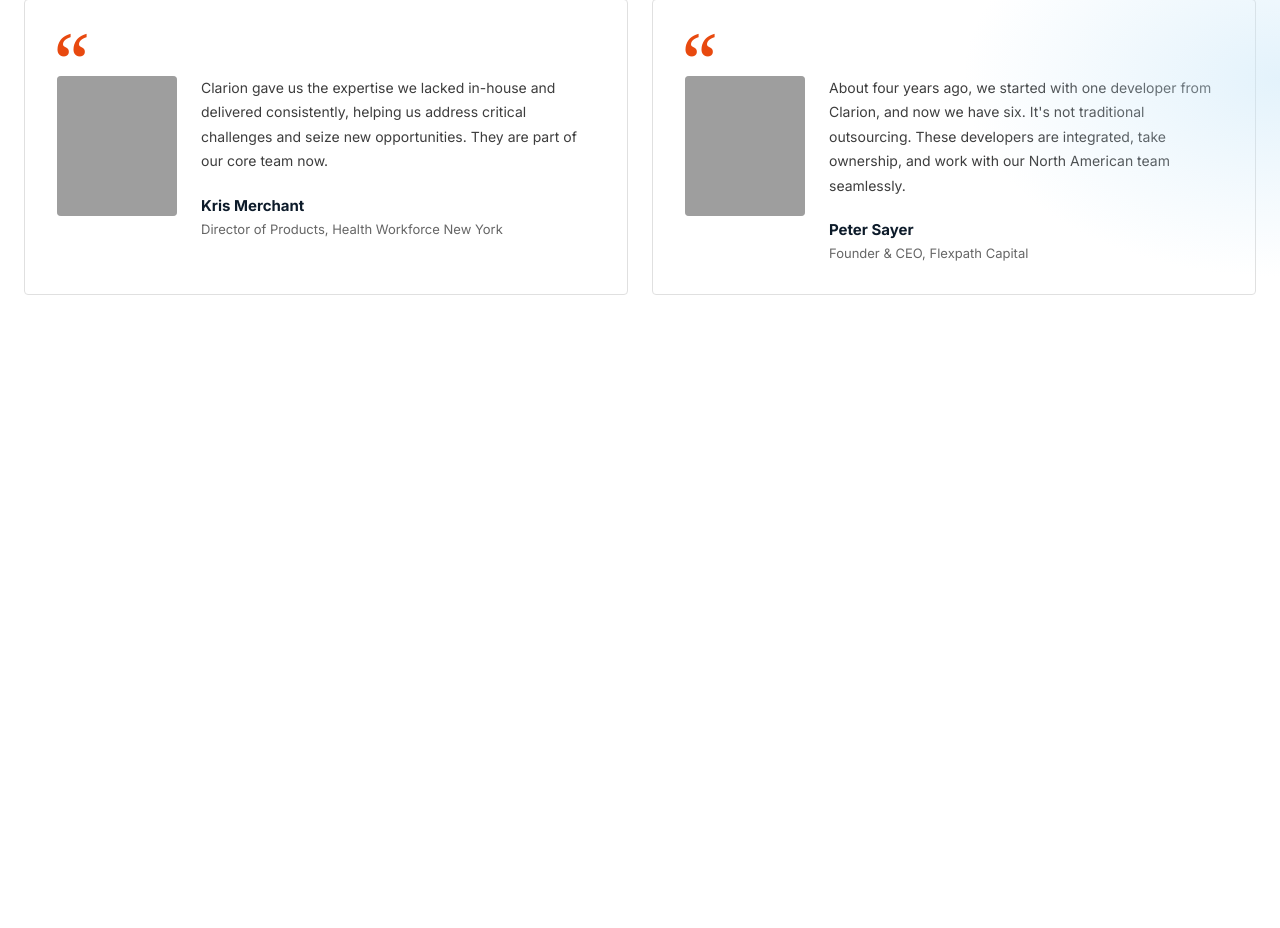
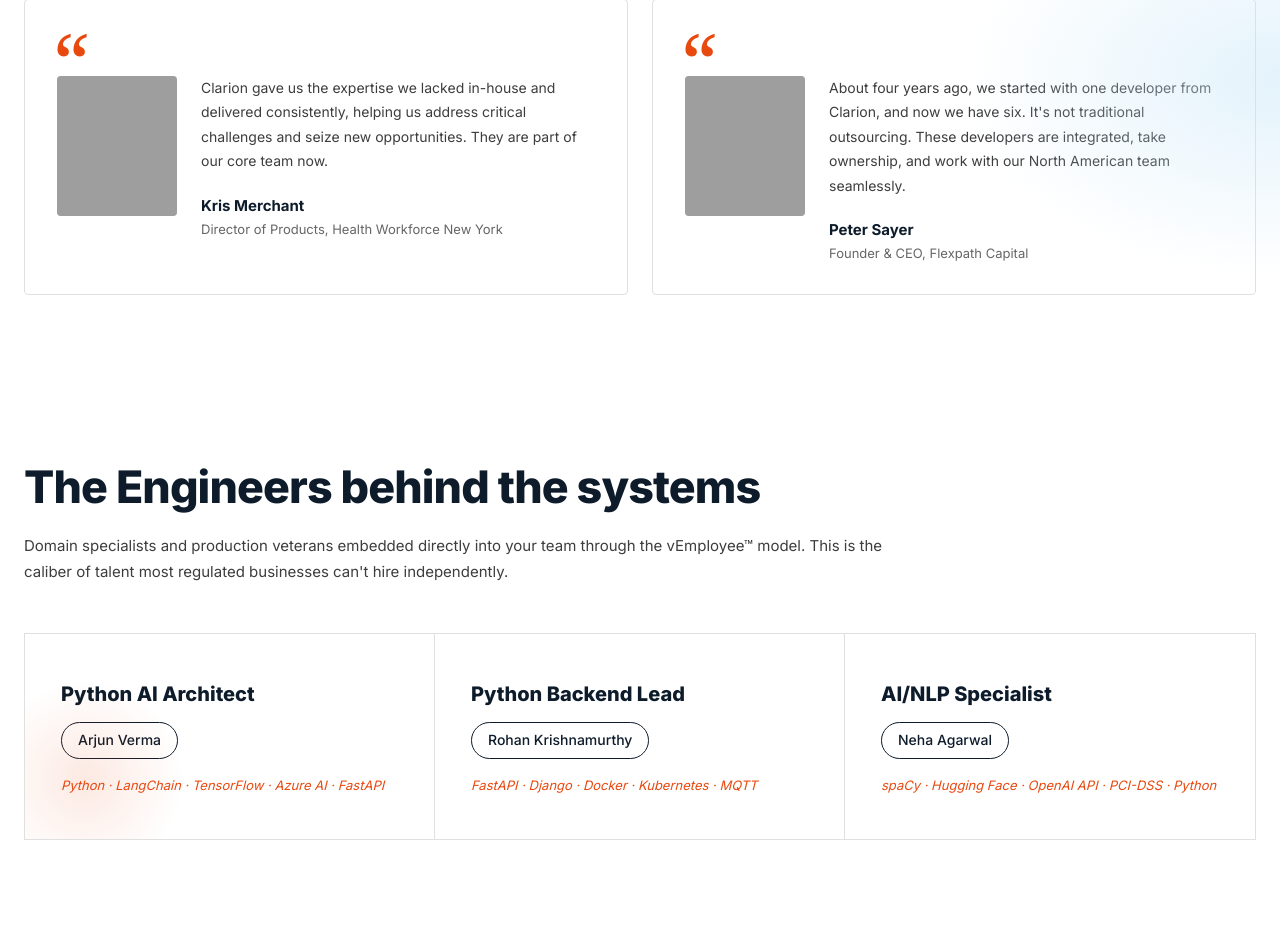
Before and after one commit to Prasad-kulkarni24/ClarionTechWP, a WordPress theme: template wp-content/themes/clariontech/index.php in a window 1280 px wide. Shown: the part 4560-5488 px from the top of the page. Before the commit the page ends 4855 px from the top, so only its background shows below. Run offline with PHP 8.4 and a stand-in for WordPress, Linux system fonts and the light colour scheme; the site name, menu and one post (Sample post) are stand-ins, and other content is empty; some libraries are stand-ins or nearby versions; grey boxes are pictures that could not be loaded.

Commit message:
Add Engineers section (7th fold)

```diff
--- a/wp-content/themes/clariontech/front-page.php
+++ b/wp-content/themes/clariontech/front-page.php
@@ -19,6 +19,8 @@ get_header();
 
     <?php get_template_part( 'template-parts/testimonials' ); ?>
 
+    <?php get_template_part( 'template-parts/engineers' ); ?>
+
     <?php
     // More sections will be added here
     ?>
--- a/wp-content/themes/clariontech/index.php
+++ b/wp-content/themes/clariontech/index.php
@@ -19,6 +19,8 @@ get_header();
 
     <?php get_template_part( 'template-parts/testimonials' ); ?>
 
+    <?php get_template_part( 'template-parts/engineers' ); ?>
+
     <?php
     // Additional page sections will be added here as more designs are shared
     ?>
--- a/wp-content/themes/clariontech/style.css
+++ b/wp-content/themes/clariontech/style.css
@@ -1597,3 +1597,140 @@ input, textarea, select, button {
         font-size: 60px;
     }
 }
+
+/* ============================================================
+   ENGINEERS SECTION
+   ============================================================ */
+.engineers-section {
+    padding: 80px 0 88px;
+    background: var(--color-white);
+}
+
+.eng-header {
+    max-width: 900px;
+    margin-bottom: 48px;
+}
+
+.eng-heading {
+    font-size: clamp(28px, 3.5vw, 46px);
+    font-weight: 800;
+    color: var(--color-dark-navy);
+    line-height: 1.1;
+    letter-spacing: -0.02em;
+    margin-bottom: 20px;
+}
+
+.eng-description {
+    font-size: 15px;
+    color: var(--color-text-body);
+    line-height: 1.75;
+    max-width: 860px;
+}
+
+/* ── 3-column grid ────────────────────────────────────── */
+.eng-grid {
+    display: grid;
+    grid-template-columns: repeat(3, 1fr);
+    border: 1px solid var(--color-border);
+}
+
+.eng-card {
+    border-right: 1px solid var(--color-border);
+    position: relative;
+    overflow: hidden;
+}
+
+.eng-card:last-child {
+    border-right: none;
+}
+
+.eng-card-inner {
+    padding: 48px 36px 44px;
+    display: flex;
+    flex-direction: column;
+    gap: 16px;
+    height: 100%;
+}
+
+/* Featured card — subtle peach glow bottom-left */
+.eng-card--featured::before {
+    content: '';
+    position: absolute;
+    bottom: -40px;
+    left: -40px;
+    width: 200px;
+    height: 200px;
+    background: radial-gradient(circle, rgba(232, 73, 15, 0.12) 0%, transparent 70%);
+    pointer-events: none;
+}
+
+/* ── Card elements ────────────────────────────────────── */
+.eng-role {
+    font-size: 20px;
+    font-weight: 800;
+    color: var(--color-dark-navy);
+    line-height: 1.2;
+}
+
+.eng-name-pill {
+    display: inline-block;
+    border: 1px solid var(--color-dark-navy);
+    border-radius: 100px;
+    padding: 6px 16px;
+    font-size: 14px;
+    font-weight: 500;
+    color: var(--color-dark-navy);
+    align-self: flex-start;
+}
+
+.eng-skills {
+    font-size: 13px;
+    font-style: italic;
+    color: var(--color-orange);
+    line-height: 1.6;
+}
+
+/* ── Responsive ───────────────────────────────────────── */
+@media (max-width: 860px) {
+    .eng-grid {
+        grid-template-columns: 1fr 1fr;
+    }
+
+    .eng-card:nth-child(2) {
+        border-right: none;
+    }
+
+    .eng-card:nth-child(3) {
+        border-top: 1px solid var(--color-border);
+        border-right: none;
+        grid-column: 1 / -1;
+    }
+}
+
+@media (max-width: 560px) {
+    .engineers-section {
+        padding: 56px 0 64px;
+    }
+
+    .eng-grid {
+        grid-template-columns: 1fr;
+    }
+
+    .eng-card {
+        border-right: none;
+        border-bottom: 1px solid var(--color-border);
+    }
+
+    .eng-card:last-child {
+        border-bottom: none;
+    }
+
+    .eng-card:nth-child(3) {
+        grid-column: auto;
+        border-top: none;
+    }
+
+    .eng-card-inner {
+        padding: 32px 24px;
+    }
+}
--- /dev/null
+++ b/wp-content/themes/clariontech/template-parts/engineers.php
@@ -0,0 +1,47 @@
+<?php
+/**
+ * Engineers Section — 7th fold
+ */
+?>
+<section class="engineers-section" id="engineers" aria-labelledby="eng-heading">
+    <div class="container">
+
+        <div class="eng-header">
+            <h2 class="eng-heading" id="eng-heading">
+                The Engineers <span class="text-orange">behind the systems</span>
+            </h2>
+            <p class="eng-description">
+                Domain specialists and production veterans embedded directly into your team through the vEmployee&#8482; model. This is the caliber of talent most regulated businesses can't hire independently.
+            </p>
+        </div>
+
+        <div class="eng-grid">
+
+            <div class="eng-card eng-card--featured">
+                <div class="eng-card-inner">
+                    <h3 class="eng-role">Python AI Architect</h3>
+                    <span class="eng-name-pill">Arjun Verma</span>
+                    <p class="eng-skills">Python &middot; LangChain &middot; TensorFlow &middot; Azure AI &middot; FastAPI</p>
+                </div>
+            </div>
+
+            <div class="eng-card">
+                <div class="eng-card-inner">
+                    <h3 class="eng-role">Python Backend Lead</h3>
+                    <span class="eng-name-pill">Rohan Krishnamurthy</span>
+                    <p class="eng-skills">FastAPI &middot; Django &middot; Docker &middot; Kubernetes &middot; MQTT</p>
+                </div>
+            </div>
+
+            <div class="eng-card">
+                <div class="eng-card-inner">
+                    <h3 class="eng-role">AI/NLP Specialist</h3>
+                    <span class="eng-name-pill">Neha Agarwal</span>
+                    <p class="eng-skills">spaCy &middot; Hugging Face &middot; OpenAI API &middot; PCI-DSS &middot; Python</p>
+                </div>
+            </div>
+
+        </div><!-- /.eng-grid -->
+
+    </div><!-- /.container -->
+</section>
```
